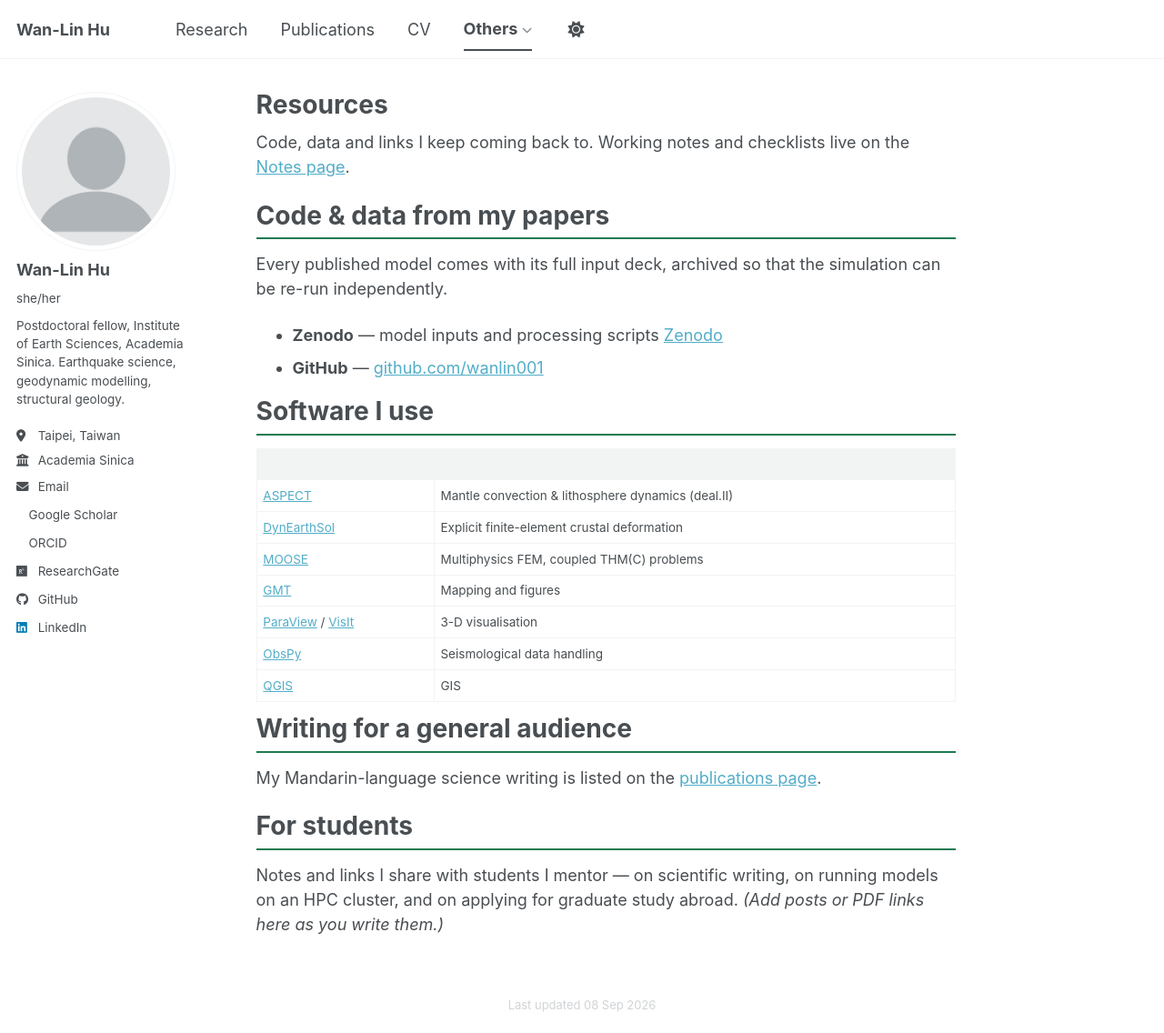
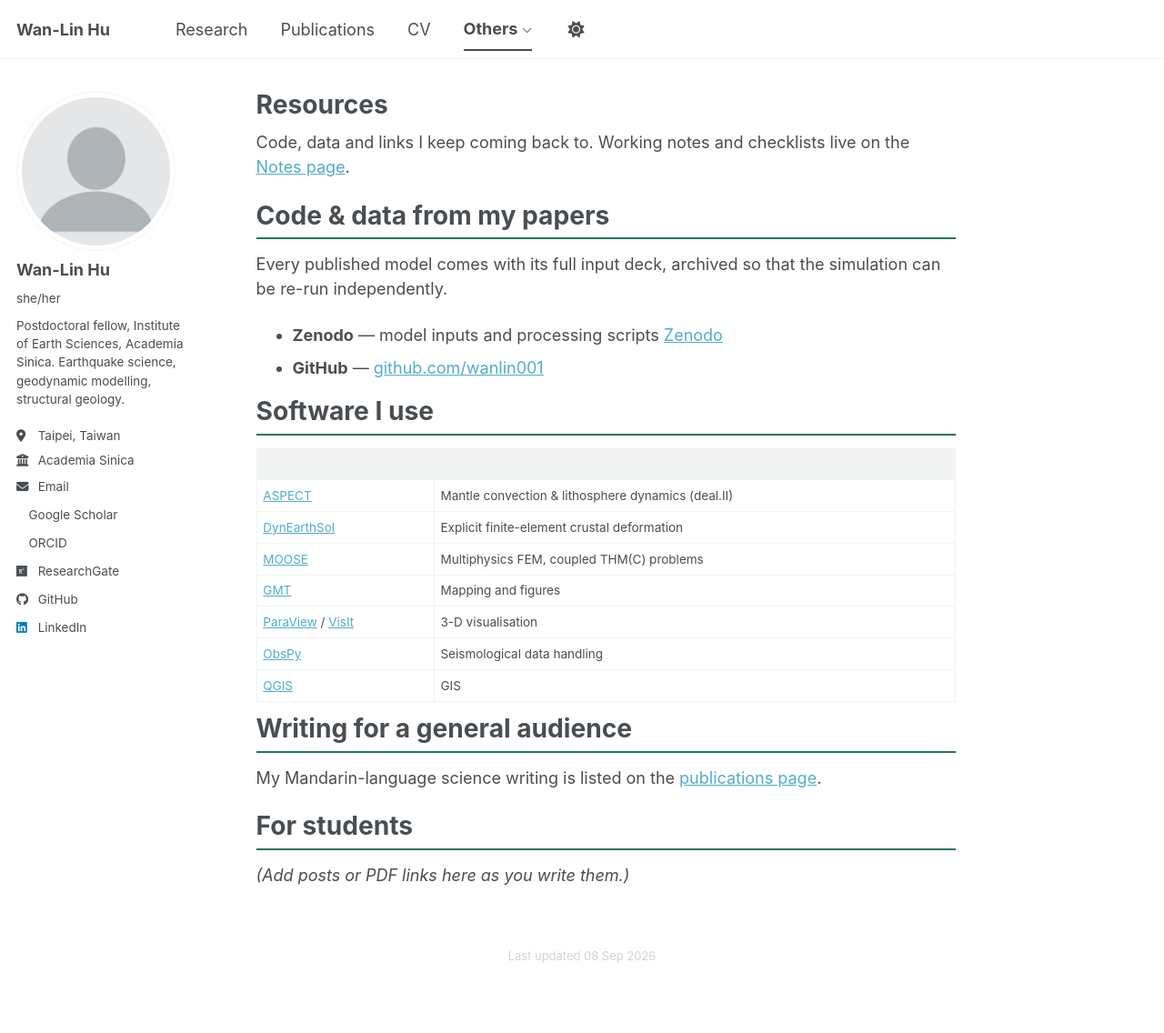
Before and after one commit to wanlin001/wanlin001.github.io, a Jekyll site: the page built from _pages/resources.md, in a window 1280 px wide and 1136 px high. Shown: the whole window at 91% size. Built offline with Jekyll 4.4.1, drawn with Linux system fonts in a browser that asks for light colours; comment, search, counter and statistics services are not loaded; a style sheet for code colours, icons or effects is not loaded.

Commit message:
Update resources.md

```diff
--- a/_pages/resources.md
+++ b/_pages/resources.md
@@ -25,7 +25,7 @@
 | | |
 |---|---|
 | [ASPECT](https://aspect.geodynamics.org/) | Mantle convection & lithosphere dynamics (deal.II) |
-| [DynEarthSol](https://bitbucket.org/tan2/dynearthsol3d) | Explicit finite-element crustal deformation |
+| [DynEarthSol](https://github.com/GeoFLAC/DynEarthSol) | Explicit finite-element crustal deformation |
 | [MOOSE](https://mooseframework.inl.gov/) | Multiphysics FEM, coupled THM(C) problems |
 | [GMT](https://www.generic-mapping-tools.org/) | Mapping and figures |
 | [ParaView](https://www.paraview.org/) / [VisIt](https://visit-dav.github.io/visit-website/) | 3-D visualisation |
@@ -42,6 +42,4 @@
 For students
 ======
 
-Notes and links I share with students I mentor — on scientific writing, on running models on an
-HPC cluster, and on applying for graduate study abroad.
 *(Add posts or PDF links here as you write them.)*
```
